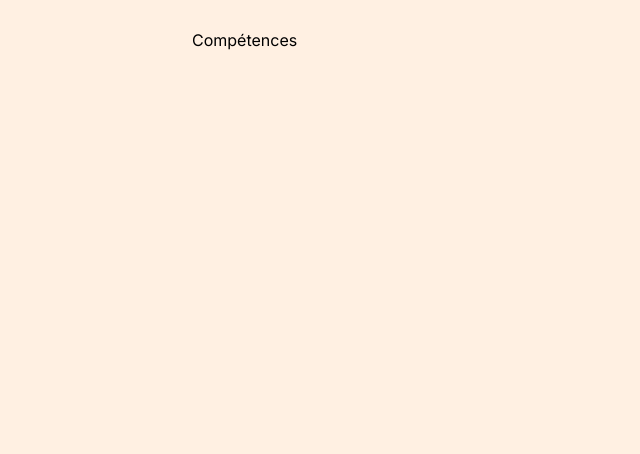
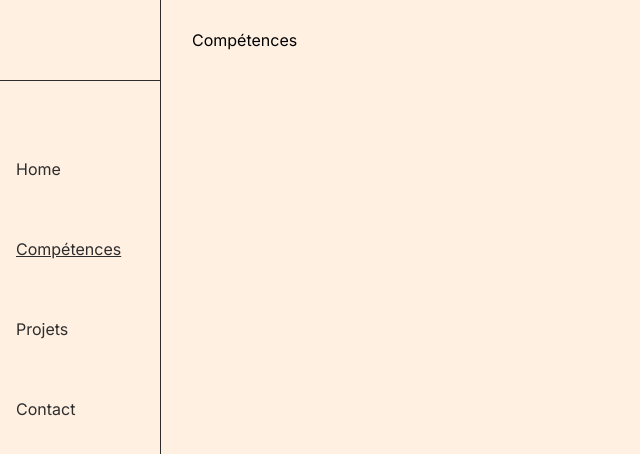
Before and after one commit to juliebeziat/portfolio, a React (Create React App) app: page /competences in a window 1280 px wide. Shown: the top 454 px of the page, without its empty margins (0-640 px from the left). Built offline with nearby package versions, Linux system fonts and the light colour scheme.

Commit message:
[Build] create two components for menu (desktop and mobile) displayed according to width screen

```diff
--- /dev/null
+++ b/src/components/Menu/DesktopMenu.js
@@ -0,0 +1,20 @@
+import { NavLink } from 'react-router-dom';
+import './menu.scss';
+
+const DesktopMenu = () => {
+
+  return (
+    <div>
+      <div className='menu'>
+        <nav className='menu-navbar'>
+          <NavLink to='/' className='menu-navbar-nav'>Home</NavLink>
+          <NavLink to='/competences' className='menu-navbar-nav'>Compétences</NavLink>
+          <NavLink to='/projets' className='menu-navbar-nav'>Projets</NavLink>
+          <NavLink to='/contact' className='menu-navbar-nav'>Contact</NavLink>
+        </nav>
+      </div>
+    </div>
+  );
+};
+
+export default DesktopMenu;
--- /dev/null
+++ b/src/components/Menu/MobileMenu.js
@@ -0,0 +1,32 @@
+import { NavLink } from 'react-router-dom';
+import './menu.scss';
+import MenuBurger from '../../assets/menu.svg';
+import { useState } from 'react';
+
+const MobileMenu = () => {
+  const [open, setOpen] = useState(false);
+
+  const  toggleMenu = () => {
+    setOpen(!open);
+  };
+
+  return (
+    <div>
+      <div>
+        <button onClick={toggleMenu} className="menu-burger">
+          <img src={MenuBurger} alt="" />
+        </button>
+      </div>
+      {open && <div className='menu'>
+        <nav className='menu-navbar'>
+          <NavLink to='/' className='menu-navbar-nav'>Home</NavLink>
+          <NavLink to='/competences' className='menu-navbar-nav'>Compétences</NavLink>
+          <NavLink to='/projets' className='menu-navbar-nav'>Projets</NavLink>
+          <NavLink to='/contact' className='menu-navbar-nav'>Contact</NavLink>
+        </nav>
+      </div>}
+    </div>
+  );
+};
+
+export default MobileMenu;
--- a/src/components/Menu/index.js
+++ b/src/components/Menu/index.js
@@ -1,30 +1,19 @@
-import { NavLink } from 'react-router-dom';
+import MobileMenu from './MobileMenu';
 import './menu.scss';
-import MenuBurger from '../../assets/menu.svg';
-import { useState } from 'react';
+import { useEffect, useState } from 'react';
+import DesktopMenu from './DesktopMenu';
 
 const Menu = () => {
-  const [open, setOpen] = useState(false);
+  const [width, setWidth] = useState(window.innerWidth);
+  const breakpoint = 1024;
 
-  const  toggleMenu = () => {
-    setOpen(!open);
-  };
+  useEffect(() => {
+    window.addEventListener("resize", () => setWidth(window.innerWidth));
+  }, []);
 
   return (
     <div>
-      <div>
-        <button onClick={toggleMenu} className="menu-burger">
-          <img src={MenuBurger} alt="" />
-        </button>
-      </div>
-      {open && <div className='menu'>
-        <nav className='menu-navbar'>
-          <NavLink to='/' className='menu-navbar-nav'>Home</NavLink>
-          <NavLink to='/competences' className='menu-navbar-nav'>Compétences</NavLink>
-          <NavLink to='/projets' className='menu-navbar-nav'>Projets</NavLink>
-          <NavLink to='/contact' className='menu-navbar-nav'>Contact</NavLink>
-        </nav>
-      </div>}
+      {width < breakpoint ? <MobileMenu /> : <DesktopMenu />}
     </div>
   );
 };
```
